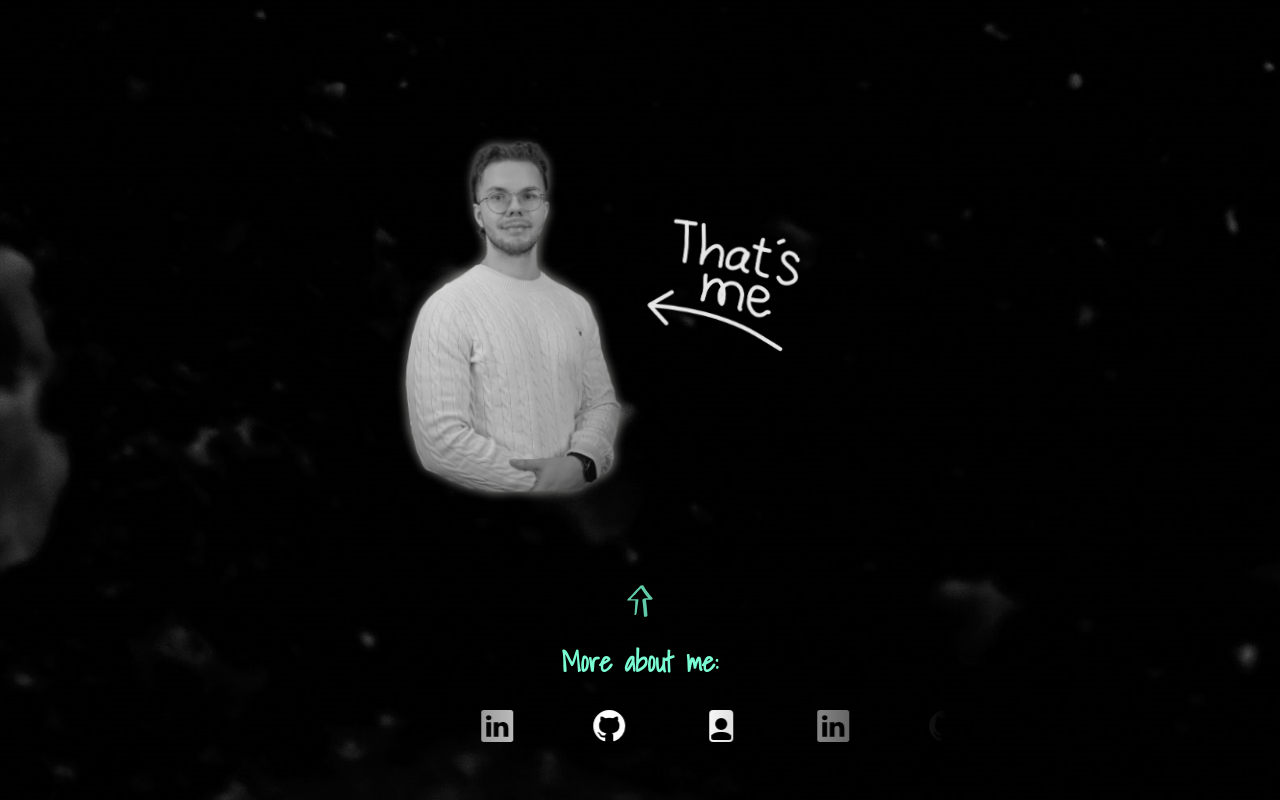
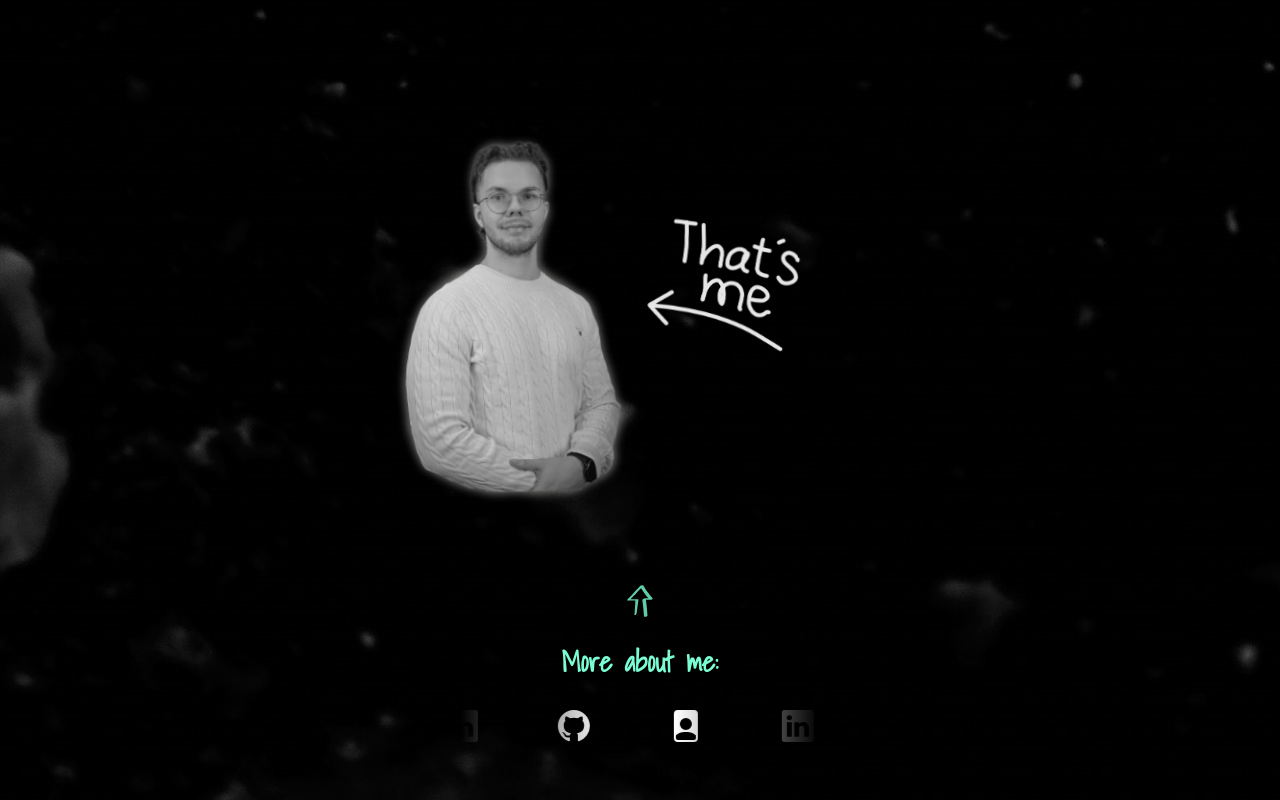
Before and after one commit to vsuusi/portfolio, a React (Create React App) app: page / in a window 1280 px wide. Shown: the part 3173-3973 px from the top of the page. Built offline with nearby package versions, Linux system fonts and the light colour scheme; a web font is replaced by a local one.

Commit message:
fixed bug on roller

```diff
--- a/src/components/Roller.css
+++ b/src/components/Roller.css
@@ -14,7 +14,7 @@
 
 .roller-container {
     margin-bottom: 5vh;
-    margin-inline: 26vw;
+    margin-inline: 36vw;
     margin-top: 2vh;
     padding-block: 10px;
     display: flex;
@@ -25,7 +25,7 @@
 }
 
 .roller-items {
-    animation: scroll 30s linear infinite;
+    animation: scroll 20s linear infinite;
     display: flex;
 }
 
```
